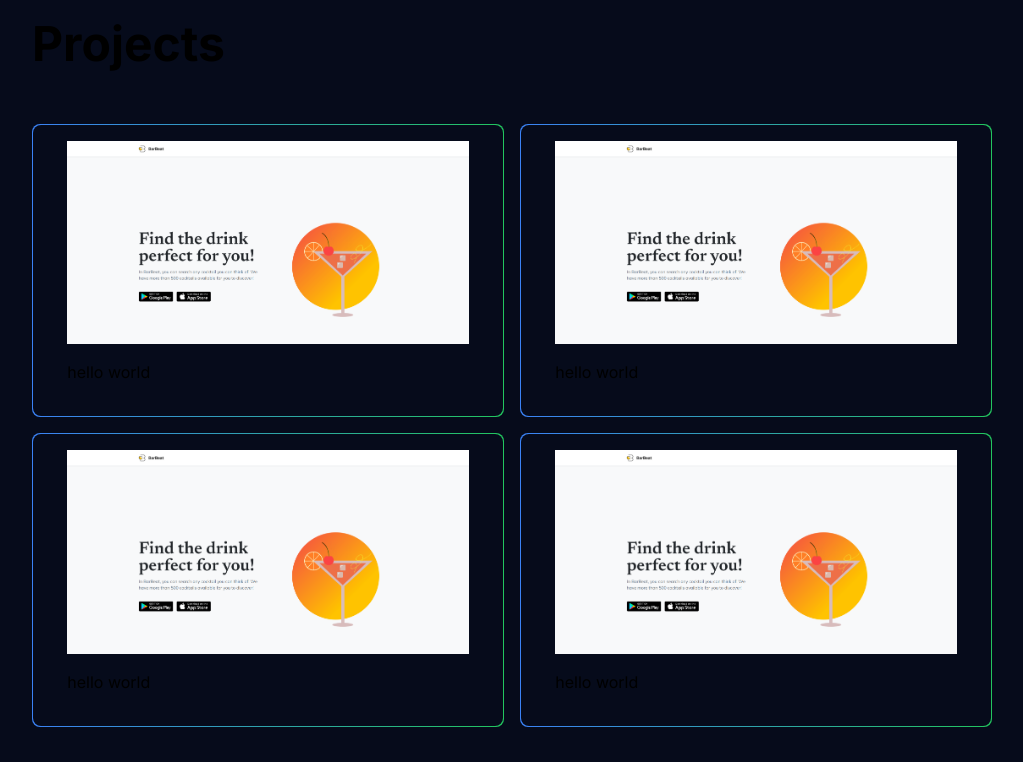
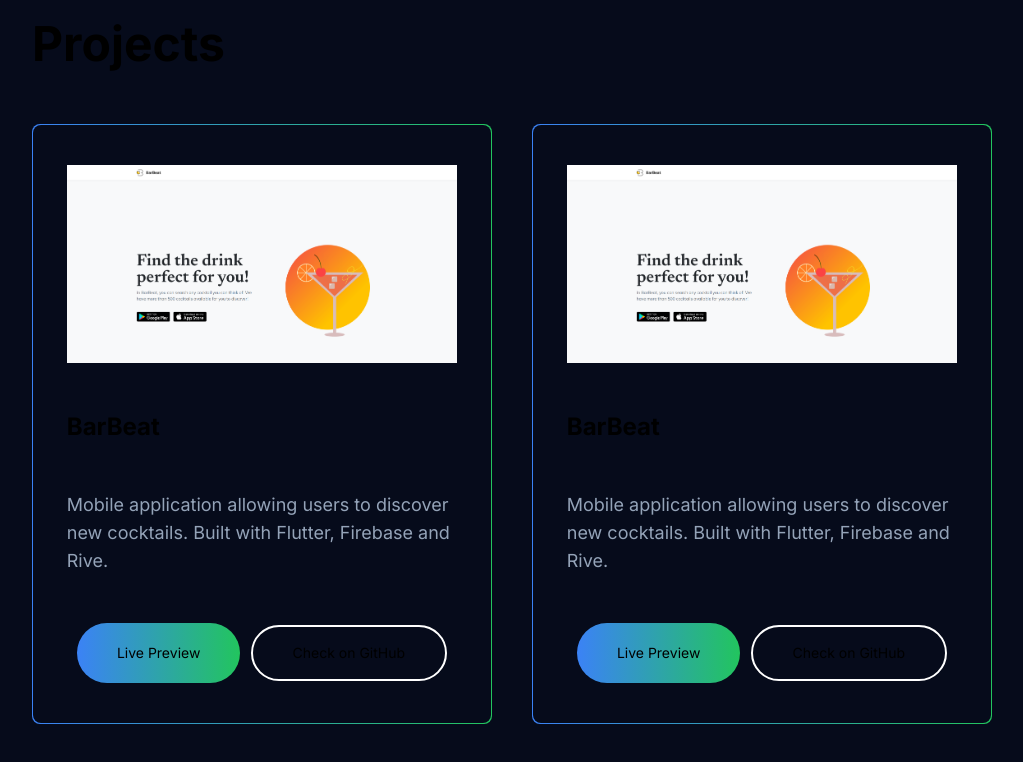
Before and after one commit to stefanomusicman/personal_portfolio_v2, a Next.js app: page / in a window 1280 px wide. Shown: the part 780-1542 px from the top of the page, without its empty margins (128-1151 px from the left). Before the commit the page ends 1507 px from the top, so only its background shows below. Built offline with nearby package versions, Linux system fonts and the light colour scheme.

Commit message:
applied finishing touches on project cards

```diff
--- a/components/Projects.tsx
+++ b/components/Projects.tsx
@@ -12,13 +12,17 @@ type CardInfo = {
 const Projects = () => {
     return (
         <div className="
+            w-11/12
             flex
             flex-col
-            items-start
+            items-center
+            md:items-start
             lg:w-full">
-            <h1 className="font-bold mb-14 lg:text-5xl">Projects</h1>
+            <div className='w-full flex justify-start'>
+                <h1 className="font-bold mb-4 md:mb-14 lg:text-5xl">Projects</h1>
+            </div>
             {/* Grid */}
-            <div className="w-11/12 grid lg:grid-cols-2 lg:w-full lg:gap-4">
+            <div className=" grid gap-5 lg:grid-cols-2 lg:w-full lg:gap-10">
                 <ProjectCard />
                 <ProjectCard />
                 <ProjectCard />
@@ -46,9 +50,33 @@ const ProjectCard = () => {
                 justify-center
                 rounded-lg">
                 <div className='w-11/12 flex flex-col justify-center items-center'>
-                    <Image alt='image' src='/barbeat.png' width={600} height={500} />
-                    <div className='py-4 w-full flex justify-start'>
-                        <h1>hello world</h1>
+                    <Image className='pt-6' alt='image' src='/barbeat.png' width={610} height={500} />
+                    <h1 className='py-12 w-full text-2xl font-bold'>BarBeat</h1>
+                    <p className="text-slate-400 text-sm lg:text-lg">Mobile application allowing users to discover new cocktails. Built with Flutter, Firebase and Rive.</p>
+                    <div className='w-full pt-12 pb-6 flex justify-evenly items-center'>
+                        <button className="
+                            rounded-full
+                            bg-gradient-to-r from-blue-500 to-green-500
+                            px-5
+                            py-4
+                            md:px-10
+                            md:py-5
+                            text-sm
+                        ">
+                            Live Preview
+                        </button>
+                        <button className="
+                            rounded-full
+                            px-5
+                            py-3
+                            md:px-10
+                            md:py-4
+                            border-2
+                            border-white
+                            text-sm
+                        ">
+                            Check on GitHub
+                        </button>
                     </div>
                 </div>
             </div>
```
